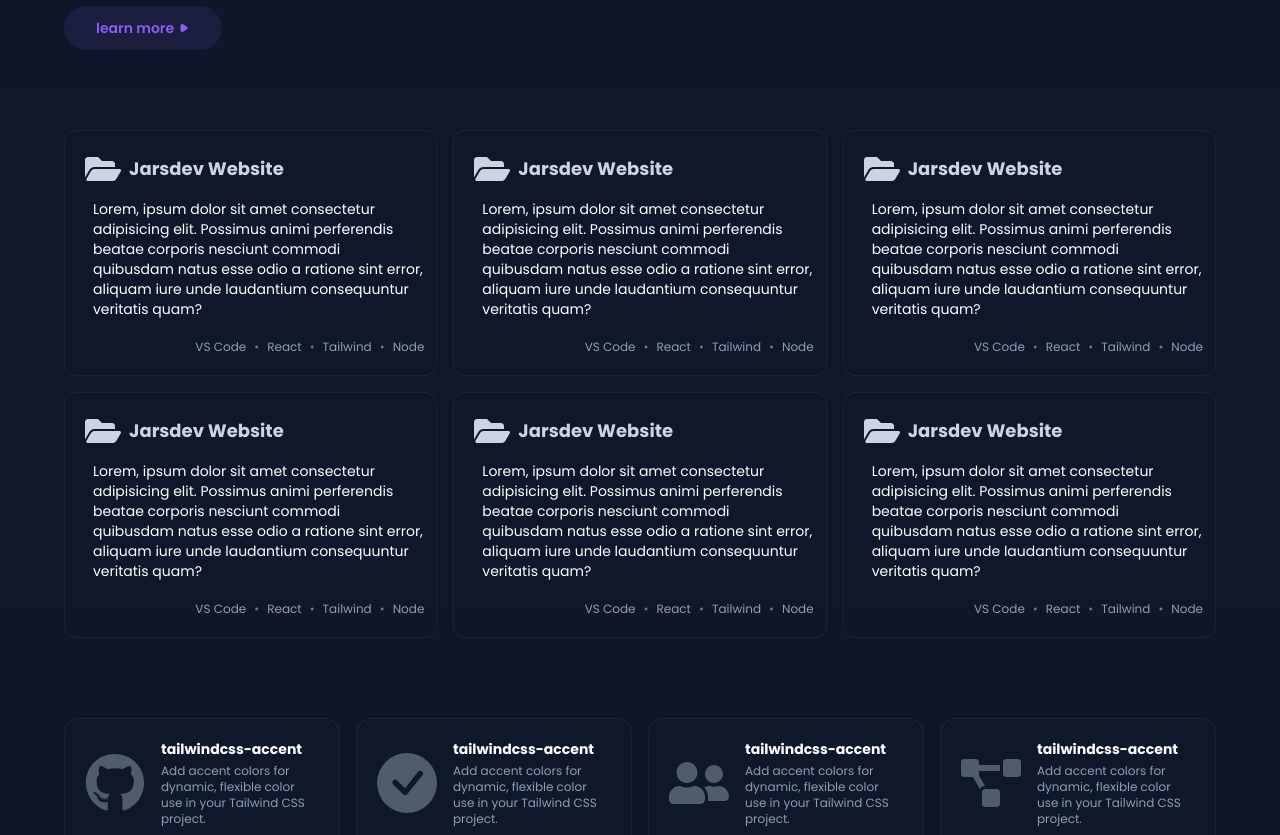
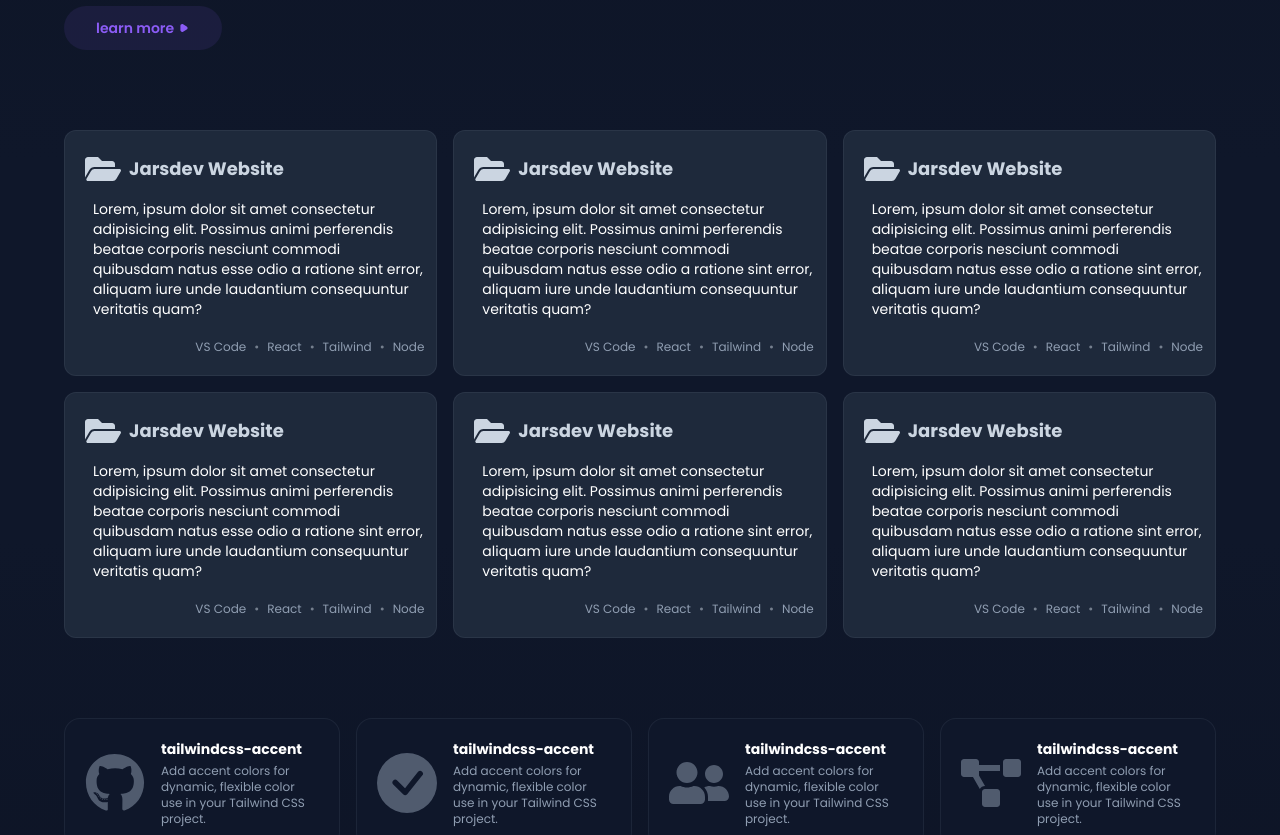
Before and after one commit to ImJars/Development-full-coding, a React (Vite) app: page /projects in a window 1280 px wide. Shown: the part 600-1435 px from the top of the page. Built offline with nearby package versions, Linux system fonts and the light colour scheme.

Commit message:
Update softwareProject.jsx

```diff
--- a/src/components/projects/softwareProject.jsx
+++ b/src/components/projects/softwareProject.jsx
@@ -4,7 +4,7 @@ import { FaFolderOpen } from "react-icons/fa";
 function SoftwareProject() {
   return (
     <>
-      <div className="border border-text-general border-opacity-10 rounded-xl font-poppins">
+      <div className="border bg-card border-text-general border-opacity-10 rounded-xl font-poppins">
         <div className="p-5">
           <div>
             <div className="flex flex-col items-center space-x-4">
```
